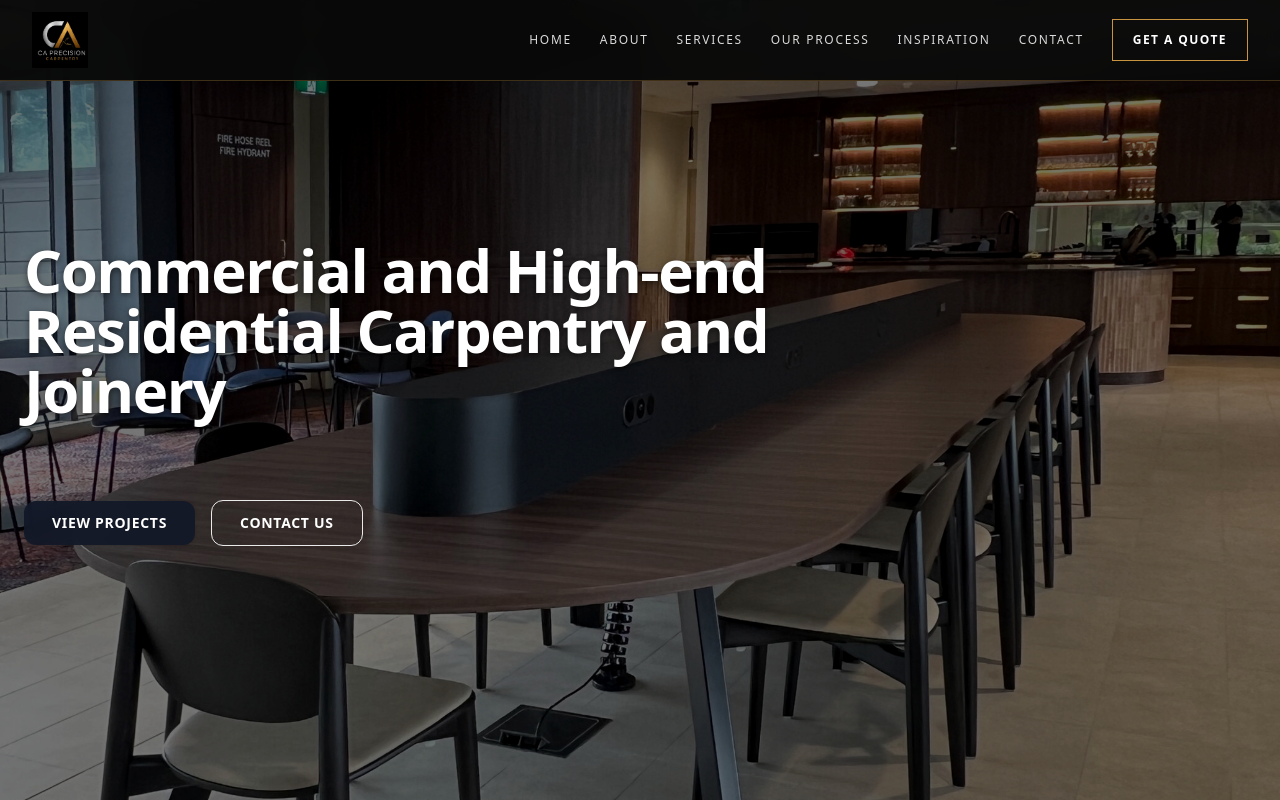
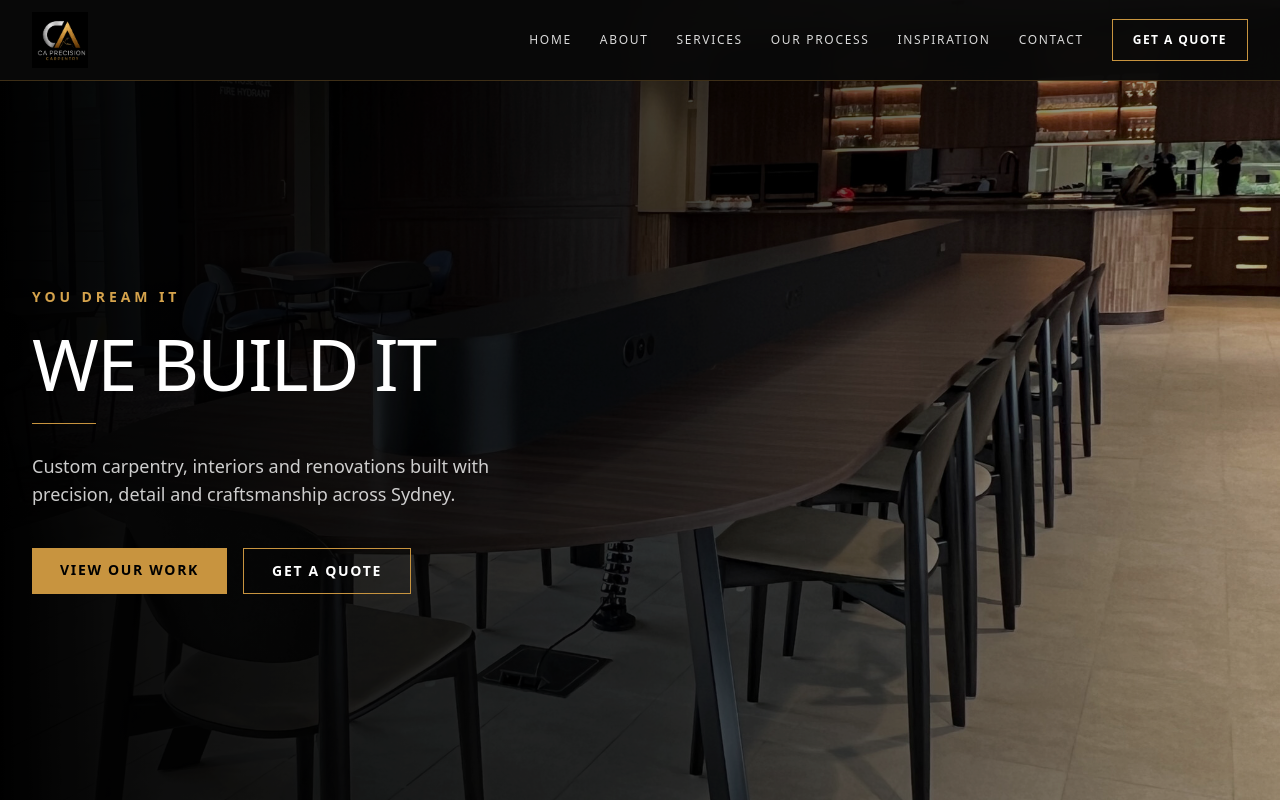
Before and after one commit to andreag-bit/ca-precision-carpentry, a React (Vite) app: page / in a window 1280 px wide. Shown: the top 800 px of the page. Built offline with nearby package versions, Linux system fonts and the light colour scheme.

Commit message:
Update Hero.jsx

```diff
--- a/src/components/Hero.jsx
+++ b/src/components/Hero.jsx
@@ -4,43 +4,49 @@ import heroImg from '../assets/hero-image.jpg'
 
 export default function Hero() {
   return (
-    <section id="top" className="relative min-h-[110vh] md:min-h-[115vh] text-white overflow-hidden">
-      {/* Imagen de fondo */}
+    <section
+      id="top"
+      className="relative min-h-screen overflow-hidden bg-black text-white"
+    >
       <div
         className="absolute inset-0 bg-cover bg-center"
-        style={{
-          backgroundImage: `url(${heroImg})`,
-          filter: 'brightness(0.7) contrast(1.05)' // <-- oscurece la imagen
-        }}
+        style={{ backgroundImage: `url(${heroImg})` }}
         aria-hidden="true"
       />
-      {/* Overlay extra para refuerzo */}
-      <div className="absolute inset-0 bg-black/35" />
 
-      {/* Contenido */}
-      <div className="relative z-10 mx-auto max-w-7xl px-6">
-        <div className="pt-[28vh] md:pt-[30vh] max-w-4xl">
-          <h1
-            className="text-3xl sm:text-4xl md:text-6xl font-light md:font-semibold leading-tight tracking-tight"
-            style={{ textShadow: '0 2px 6px rgba(0,0,0,0.5)' }}
-          >
-            Commercial and High-end Residential Carpentry and Joinery
+      <div className="absolute inset-0 bg-gradient-to-r from-black via-black/70 to-black/10" />
+      <div className="absolute inset-0 bg-black/20" />
+
+      <div className="relative z-10 mx-auto flex min-h-screen max-w-7xl items-center px-6 pt-20 md:px-8">
+        <div className="max-w-2xl">
+          <p className="mb-5 text-sm font-semibold tracking-[0.28em] text-[#d5a34c]">
+            YOU DREAM IT
+          </p>
+
+          <h1 className="text-5xl font-light leading-[0.95] tracking-tight sm:text-6xl md:text-7xl">
+            WE BUILD IT
           </h1>
 
-          {/* Botones */}
-          <div className="mt-16 md:mt-20 flex flex-wrap items-center gap-4">
+          <div className="mt-6 h-px w-16 bg-[#c8943f]" />
+
+          <p className="mt-7 max-w-lg text-base leading-7 text-white/80 md:text-lg">
+            Custom carpentry, interiors and renovations built with precision,
+            detail and craftsmanship across Sydney.
+          </p>
+
+          <div className="mt-10 flex flex-wrap gap-4">
             <a
               href="#projects"
-              className="rounded-xl bg-gray-900/90 backdrop-blur px-7 py-3 text-sm font-semibold tracking-wider uppercase text-white hover:bg-gray-800 transition shadow"
+              className="bg-[#c8943f] px-7 py-3 text-sm font-semibold tracking-[0.12em] text-black transition hover:bg-[#ddb15d]"
             >
-              View Projects
+              VIEW OUR WORK
             </a>
+
             <a
-              href="#contact"
-              className="rounded-xl px-7 py-3 text-sm font-semibold tracking-wider uppercase border transition shadow-sm
-                         text-white border-white/90 hover:bg-[#00aa66] hover:text-black hover:border-[#00aa66]"
+              href="#quote"
+              className="border border-[#c8943f] px-7 py-3 text-sm font-semibold tracking-[0.12em] text-white transition hover:bg-[#c8943f] hover:text-black"
             >
-              Contact Us
+              GET A QUOTE
             </a>
           </div>
         </div>
```
